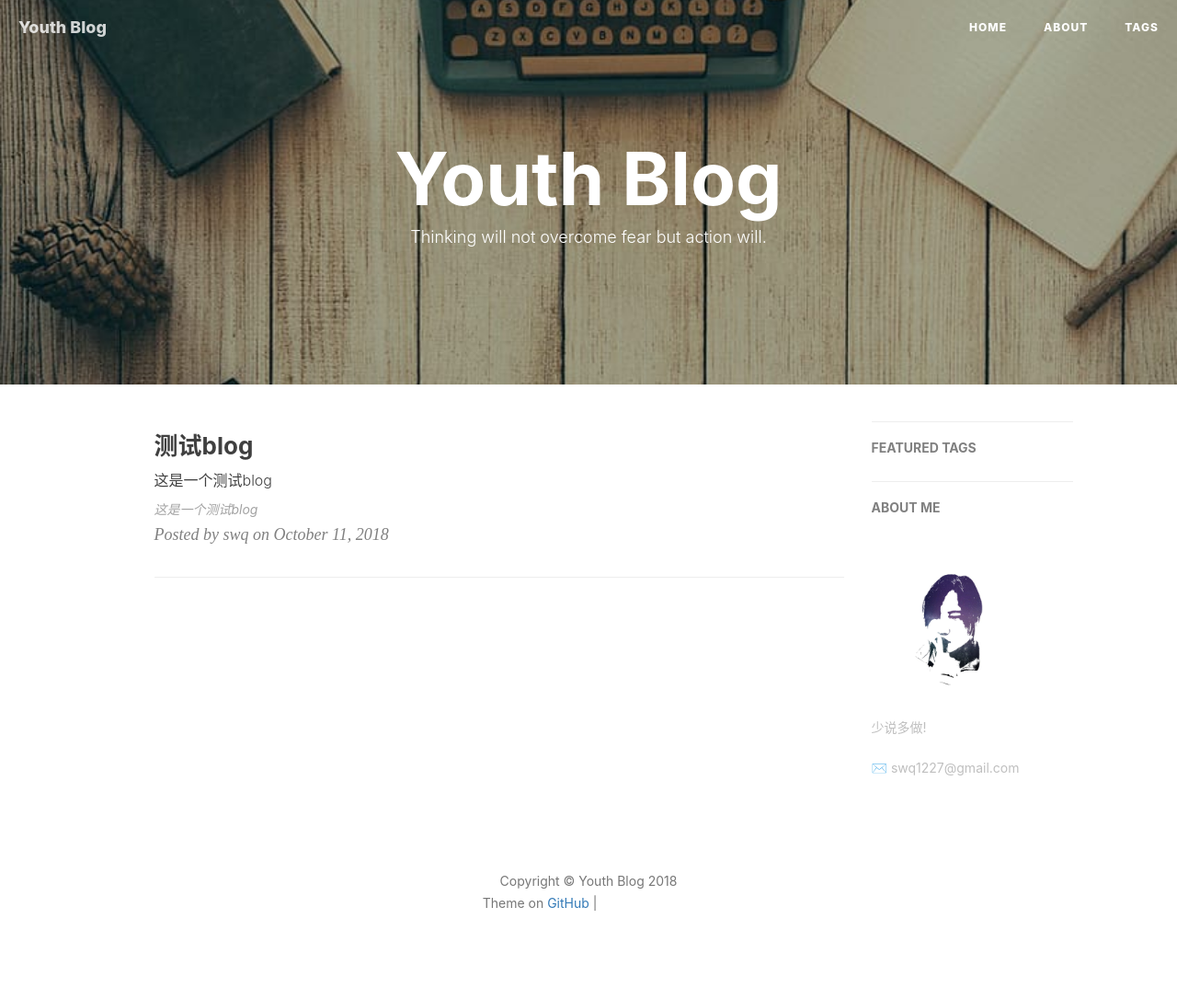
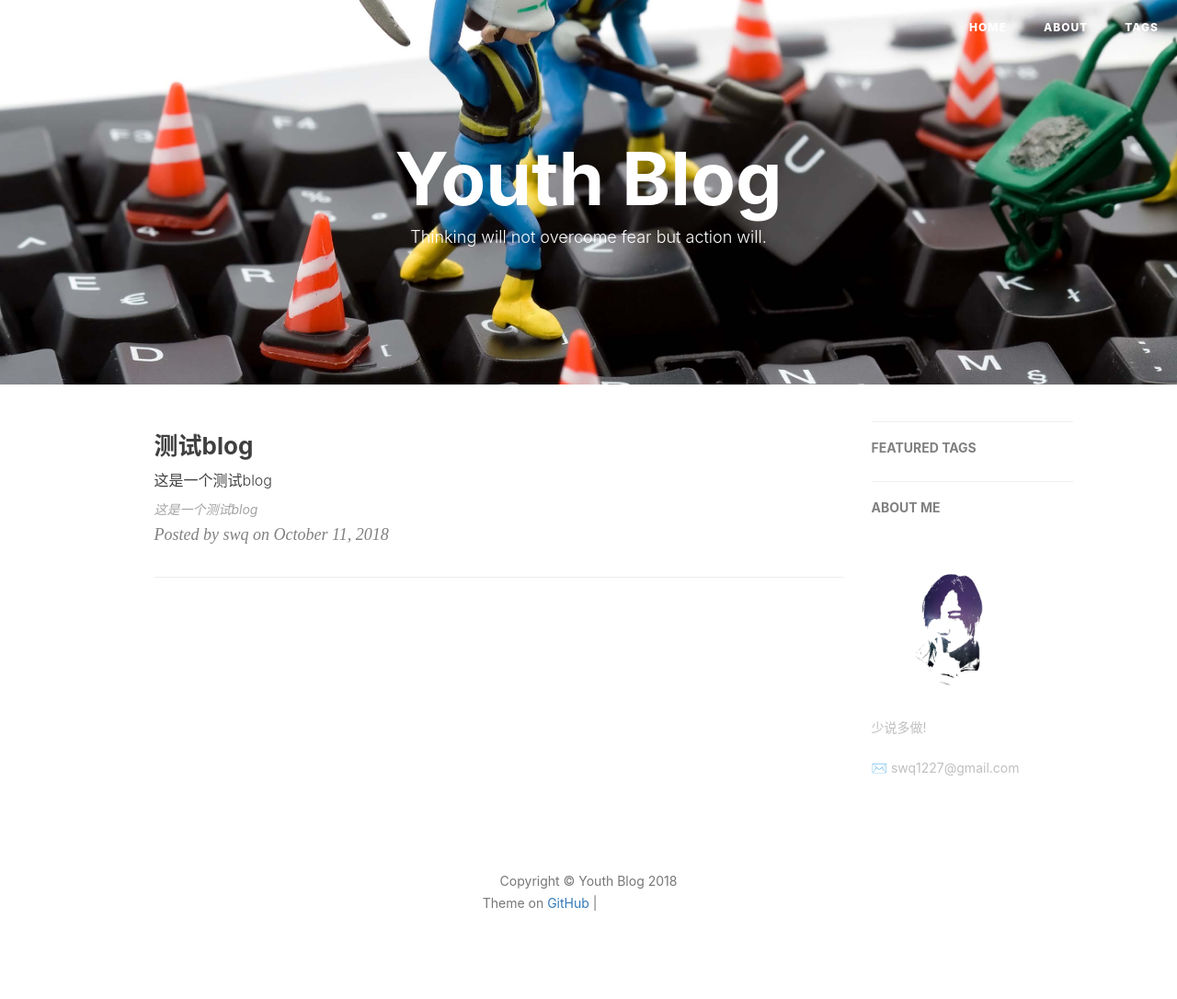
Before and after one commit to sven0219/Swq1227, a Jekyll site: the page built from index.html, in a window 1280 px wide. Shown: the whole page at 92% size. Built offline with Jekyll 4.4.1, drawn with Linux system fonts in a browser that asks for light colours; nearby versions of some CDN libraries; the list of posts is cut into pages by our own code; comment, search, counter and statistics services are not loaded; grey boxes are pictures that could not be loaded.

Commit message:
Update _config.yml

```diff
--- a/_config.yml
+++ b/_config.yml
@@ -1,7 +1,7 @@
 # Site settings
 title: Youth Blog
 SEOTitle:  Youth Blog
-header-img: img/post-bg-desk.jpg
+header-img: img/post-bg-keybord.jpg
 email: swq1227@gmail.com
 description: "Every failure is leading towards success."
 keyword: "Youth, Youth Blog, Youth, swq, 沈文强, iOS, Apple, iPhone"
```
